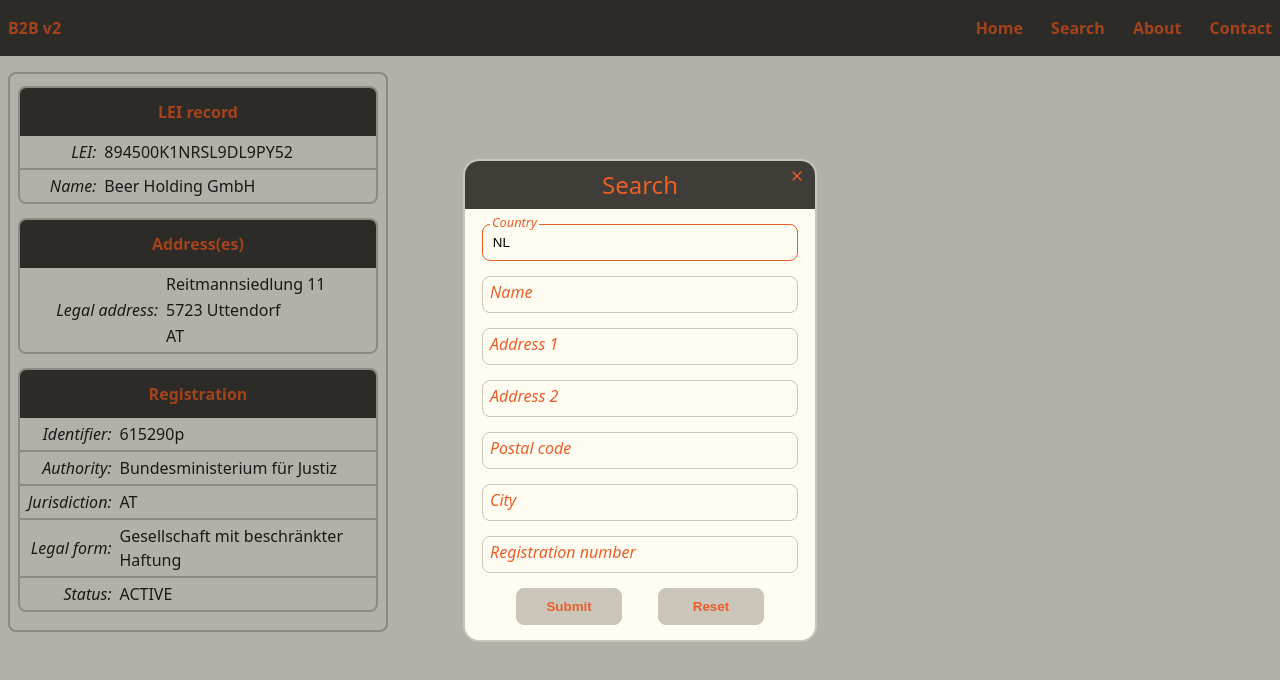
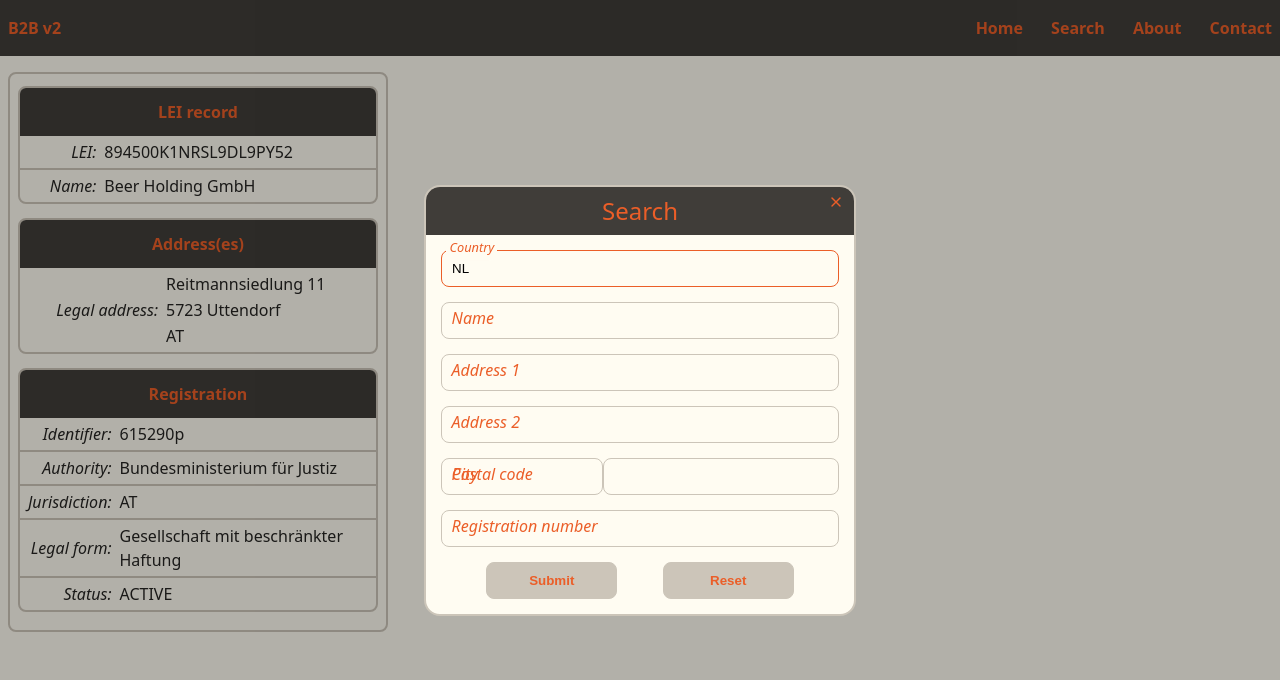
Before and after one commit to hdr1001/b2b_v2, a website built with Vite: page index.html in a window 1280 px wide. Both pictures are taken after a click on the link "Search". Built offline with nearby package versions, Linux system fonts and the light colour scheme.

Commit message:
Postal code and city elements now on one row

```diff
--- a/src/js/ui/dialogSearch.js
+++ b/src/js/ui/dialogSearch.js
@@ -29,7 +29,7 @@ const iniValues = {
     regNumber: ''
 };
 
-function hasChanged(evnt) {
+function hasNoneEmptyValue(evnt) {
     if(!evnt.currentTarget.value) {
         evnt.currentTarget.classList.remove('has-none-empty-value');
         return;
@@ -38,29 +38,30 @@ function hasChanged(evnt) {
     evnt.currentTarget.classList.add('has-none-empty-value');
 }
 
-function getInputElement(id, name, value, label) {
-    const div = document.createElement('div');
-    div.classList.add('html-input');
+function getInputElement(inpElem) {
+    const docFrag = document.createDocumentFragment();
 
     const input = document.createElement('input');
     input.type = 'text';
-    input.id = id;
-    input.name = name;
-    if(value) {
-        input.value = value;
+    input.id = inpElem.id;
+    input.name = inpElem.name;
+
+    if(inpElem.value) {
+        input.value = inpElem.value;
         input.classList.add('has-none-empty-value');
     }
-    input.addEventListener('change', hasChanged);
 
-    div.appendChild(input);
+    input.addEventListener('change', hasNoneEmptyValue);
+
+    docFrag.appendChild(input);
 
     const formLabel = document.createElement('label');
-    formLabel.htmlFor = id;
-    formLabel.textContent = label;
+    formLabel.htmlFor = inpElem.id;
+    formLabel.textContent = inpElem.label;
 
-    div.appendChild(formLabel);
+    docFrag.appendChild(formLabel);
 
-    return div;
+    return docFrag;
 }
 
 function getButtonElement(id, name, label) {
@@ -91,33 +92,56 @@ export default function addDialogSearch(parent) {
 
     const searchForm = document.createElement('form');
 
-    searchForm.appendChild(getInputElement('search-country', 'country', iniValues.country, 'Country'));
-    searchForm.appendChild(getInputElement('search-name', 'name', iniValues.name, 'Name'));
-    searchForm.appendChild(getInputElement('search-addr1', 'addr1', iniValues.addr1, 'Address 1'));
-    searchForm.appendChild(getInputElement('search-addr2', 'addr2', iniValues.addr2, 'Address 2'));
-/*
-    const divOneLine = document.createElement('div');
-    divOneLine.setAttribute('class', 'one-line');
-*/
-    searchForm.appendChild(getInputElement('search-postal-code', 'postalCode', iniValues.postalCode, 'Postal code'));
-    searchForm.appendChild(getInputElement('search-city', 'city', iniValues.city, 'City'));
-/*
-    searchForm.appendChild(divOneLine);
-*/
-    searchForm.appendChild(getInputElement('search-reg-number', 'regNumber', iniValues.regNumber, 'Registration number'));
+    const inpElems = new Map([
+        ['search-country', {id: 'search-country', name: 'country', value: iniValues.country, label: 'Country'}],
+        ['search-name', {id: 'search-name', name: 'name', value: iniValues.name, label: 'Name'}],
+        ['search-addr1', {id: 'search-addr1', name: 'addr1', value: iniValues.addr1, label: 'Address 1'}],
+        ['search-addr2', {id: 'search-addr2', name: 'addr2', value: iniValues.addr2, label: 'Address 2'}],
+        ['search-postal-code', {id: 'search-postal-code', name: 'postalCode', value: iniValues.postalCode, label: 'Postal code'}],
+        ['search-city', {id: 'search-city', name: 'city', value: iniValues.city, label: 'City'}],
+        ['search-reg-number', {id: 'search-reg-number', name: 'regNumber', value: iniValues.regNumber, label: 'Registration number'}]
+    ]);
 
-    const div = document.createElement('div');
-    div.classList.add('html-input', 'one-row');
+    let htmlInputDiv = document.createElement('div');
+    htmlInputDiv.classList.add('html-input');
+
+    let div = htmlInputDiv.cloneNode();
+    div.appendChild(getInputElement(inpElems.get('search-country')));
+    searchForm.appendChild(div);
+
+    div = htmlInputDiv.cloneNode();
+    div.appendChild(getInputElement(inpElems.get('search-name')));
+    searchForm.appendChild(div);
+
+    div = htmlInputDiv.cloneNode();
+    div.appendChild(getInputElement(inpElems.get('search-addr1')));
+    searchForm.appendChild(div);
+
+    div = htmlInputDiv.cloneNode();
+    div.appendChild(getInputElement(inpElems.get('search-addr2')));
+    searchForm.appendChild(div);
+
+    div = htmlInputDiv.cloneNode();
+    div.classList.add('one-row');
+    div.appendChild(getInputElement(inpElems.get('search-postal-code')));
+    div.appendChild(getInputElement(inpElems.get('search-city')));
+    searchForm.appendChild(div);
+
+    div = htmlInputDiv.cloneNode();
+    div.appendChild(getInputElement(inpElems.get('search-reg-number')));
+    searchForm.appendChild(div);
+
+    htmlInputDiv.classList.add('one-row');
 
     let button = getButtonElement('search-submit', 'submit', 'Submit');
 
-    div.appendChild(button);
+    htmlInputDiv.appendChild(button);
 
     button = getButtonElement('search-reset', 'reset', 'Reset');
 
-    div.appendChild(button);
+    htmlInputDiv.appendChild(button);
 
-    searchForm.appendChild(div)
+    searchForm.appendChild(htmlInputDiv)
 
     dialogSearch.appendChild(searchForm);
 
--- a/src/style.css
+++ b/src/style.css
@@ -105,13 +105,11 @@ dialog form {
 
   padding: 0 15px 15px 15px;
 
-  max-width: 480px;
+  min-width: 320px;
+  max-width: 440px;
 }
 
 dialog form div.html-input {
-  position: relative;
-
-  min-width: 320px;
   margin-top: 15px;
 
   font-style: italic;
@@ -126,7 +124,7 @@ dialog form div.html-input label {
 
   background-color: transparent;
 
-  left: 10px;
+  left: 1.6em;
 
   transition: all 0.3s ease;
 }
@@ -137,9 +135,10 @@ dialog form div.html-input input {
   border: 1px solid var(--color-middle);
   border-radius: 8px;
 
+  box-sizing: border-box;
+  width: 100%;
+
   background-color: transparent;
-
-  width:92%;
 }
 
 dialog form div.html-input input:focus {
@@ -171,7 +170,7 @@ dialog form div.html-input input.has-none-empty-value~label {
   font-style: italic;
   font-size: 0.8em;
 
-  padding: 2px;
+  padding: 3px;
 
   background-color: var(--color-bg-color);
   color: var(--color-lively);
@@ -198,6 +197,10 @@ dialog form div.html-input input.has-none-empty-value~label {
   justify-content: space-evenly;
 }
 
+input#search-city {
+  width: 150%;
+}
+
 table {
   border-collapse: collapse;
 
```
